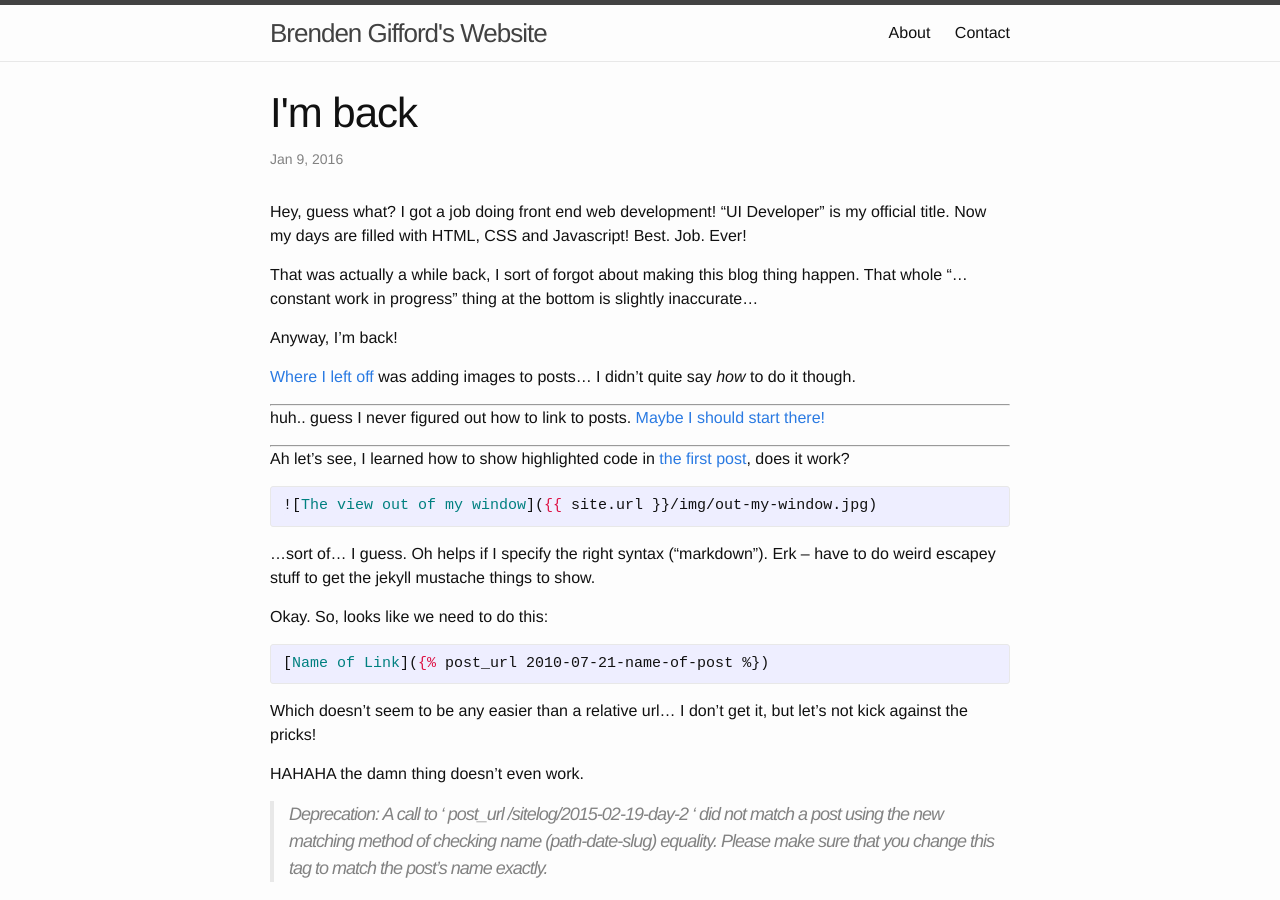
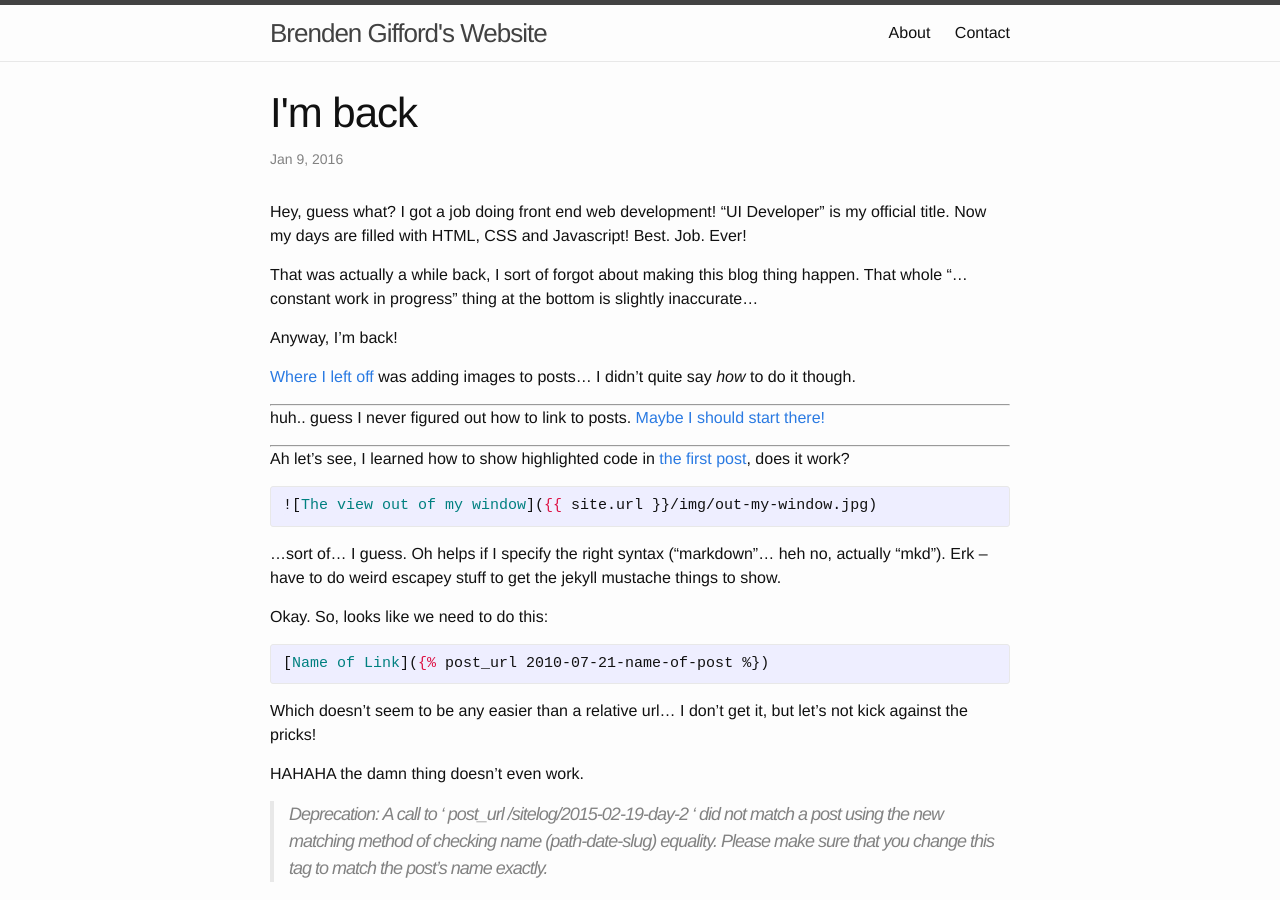
Before and after one commit to brendengifford/brendengifford.github.io, a Jekyll site: the page built from _posts/2016-01-09-im-back.md, in a window 1280 px wide and 900 px high. Built offline with Jekyll 4.4.1, drawn with Linux system fonts in a browser that asks for light colours.

Commit message:
heh okay, so wrong syntax name for the highlighter
this thing is picky!

```diff
--- a/_posts/2016-01-09-im-back.md
+++ b/_posts/2016-01-09-im-back.md
@@ -21,15 +21,15 @@
 
 Ah let's see, I learned how to show highlighted code in [the first post][day1], does it work?
 
-{% highlight markdown %}
+{% highlight mkd %}
 ![The view out of my window]({{ "{{ site.url " }}}}/img/out-my-window.jpg)
 {% endhighlight %}
 
-...sort of... I guess. Oh helps if I specify the right syntax ("markdown"). Erk -- have to do weird escapey stuff to get the jekyll mustache things to show.
+...sort of... I guess. Oh helps if I specify the right syntax ("markdown"... heh no, actually "mkd"). Erk -- have to do weird escapey stuff to get the jekyll mustache things to show.
 
 Okay. So, looks like we need to do this:
 
-{% highlight markdown %}
+{% highlight mkd %}
 [Name of Link]({{ "{% post_url 2010-07-21-name-of-post " }}%})
 {% endhighlight %}
 
```
